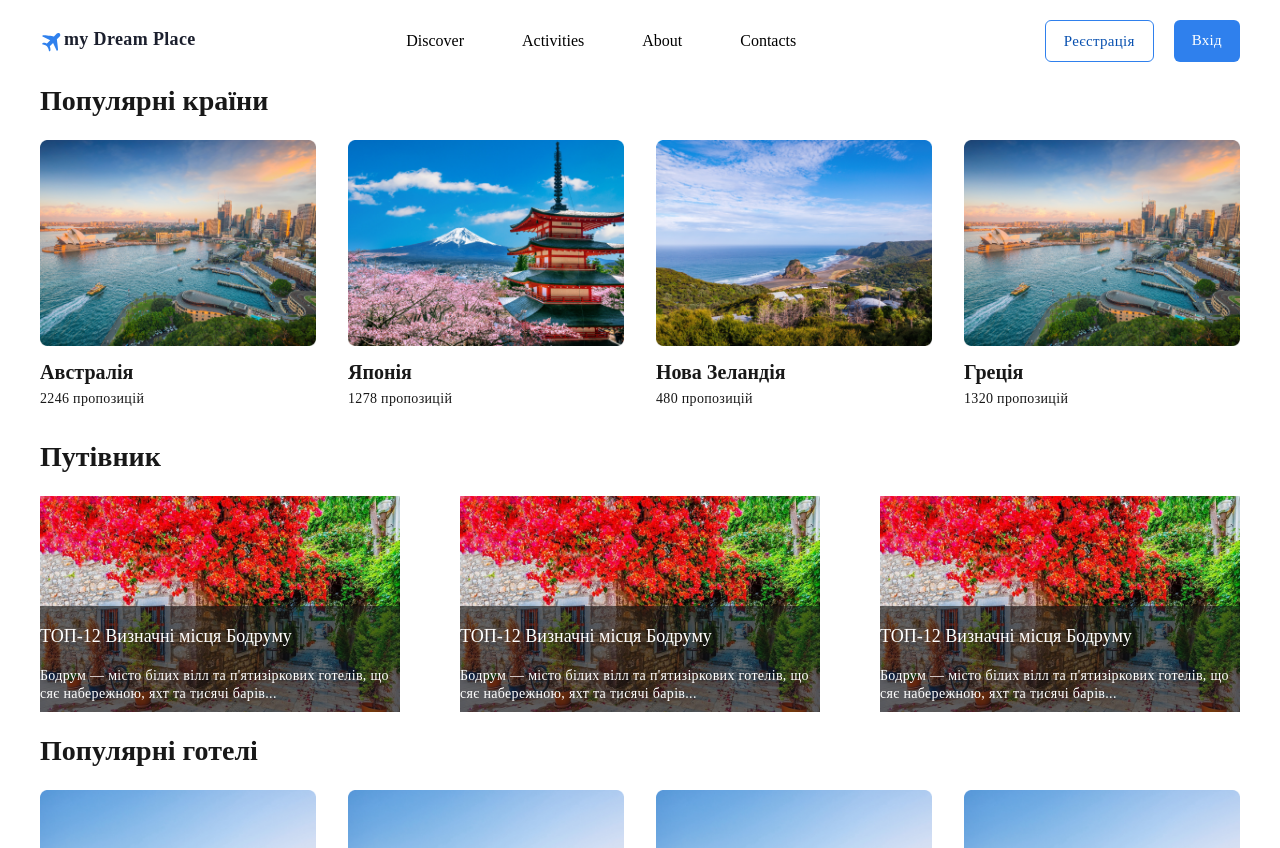
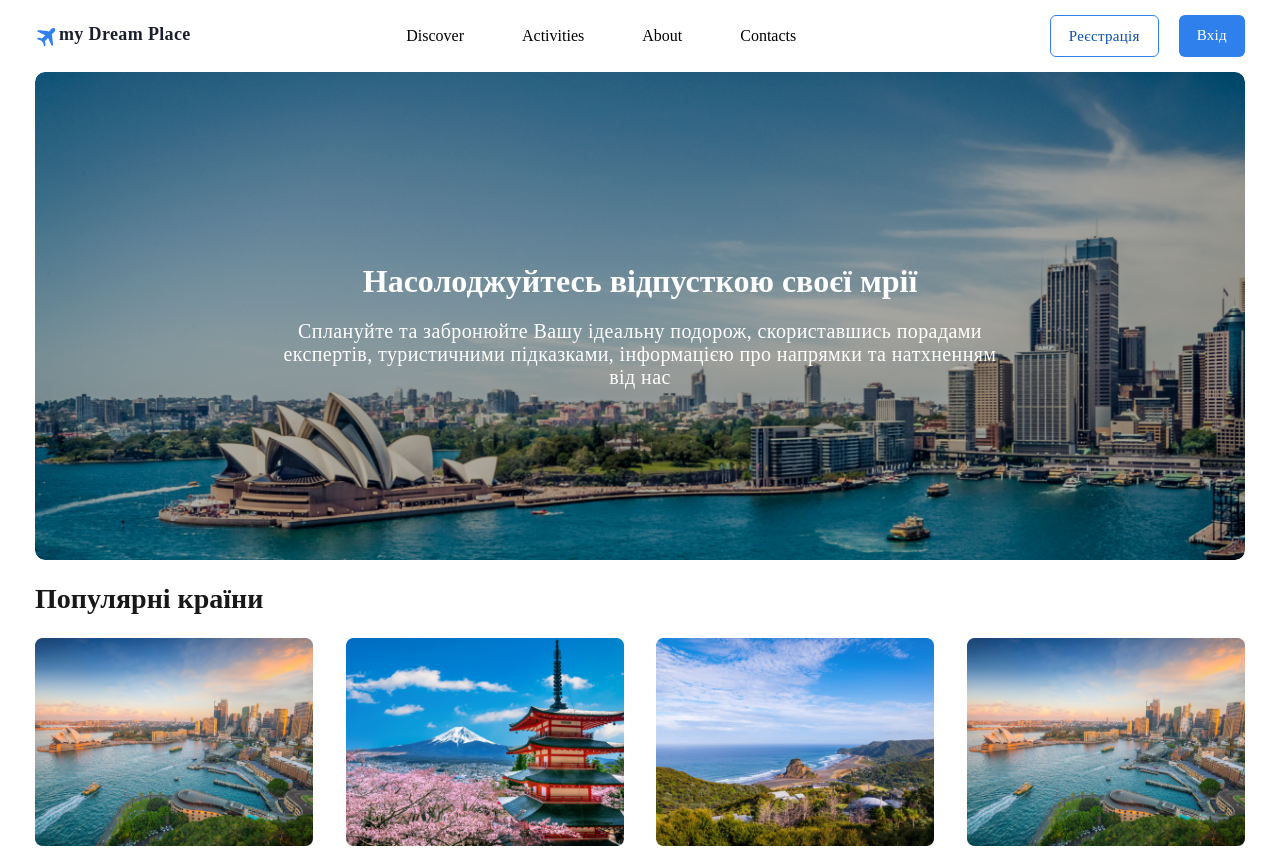
Before and after one commit to YuliiaVialkova/exam-travel, a Vue app: page / in a window 1280 px wide. Shown: the top 848 px of the page. Built offline with nearby package versions, Linux system fonts and the light colour scheme.

Commit message:
fixed section promo

```diff
--- a/src/components/AppHeader.vue
+++ b/src/components/AppHeader.vue
@@ -42,7 +42,7 @@ import HeaderContacts from './HeaderContacts.vue'
 @media screen and (min-width: 653px) {
   .header {
     flex-wrap: wrap;
-    gap: 20px;
+    gap: 15px;
 
     &__menu {
       order: 5;
--- /dev/null
+++ b/src/components/AppPromo.vue
@@ -0,0 +1,67 @@
+<template>
+  <section class="promo">
+    <div class="promo__img-wrp">
+      <img src="../../public/promo_home_page.png" class="promo__img" alt="" />
+    </div>
+    <div class="promo__content">
+      <div class="promo__title">Насолоджуйтесь відпусткою своєї мрії</div>
+      <div class="promo__subtitle">
+        Сплануйте та забронюйте Вашу ідеальну подорож, скориставшись порадами експертів,
+        туристичними підказками, інформацією про напрямки та натхненням від нас
+      </div>
+    </div>
+  </section>
+</template>
+
+<style lang="scss">
+.promo {
+  &__img-wrp {
+    width: 100%;
+    height: auto;
+    overflow: hidden;
+  }
+  &__img {
+    width: 100%;
+    vertical-align: top;
+    border-radius: 10px;
+  }
+  &__title {
+    text-align: center;
+    font-size: toRem(28px);
+    font-weight: 700;
+    margin: 20px 0;
+  }
+  &__subtitle {
+    text-align: center;
+    font-size: toRem(18px);
+    font-weight: $mainFontWeight;
+  }
+}
+@media screen and (min-width: 768px) {
+  .promo {
+    position: relative;
+
+    &__content {
+      position: absolute;
+      top: 50%;
+      left: 50%;
+      transform: translate(-50%, -50%);
+      width: 60%;
+      text-align: center;
+    }
+    &__title {
+      text-align: center;
+      font-size: toRem(32px);
+      font-weight: 700;
+      color: var(--white-color);
+    }
+    &__subtitle {
+      text-align: center;
+      font-size: toRem(20px);
+      font-weight: $mainFontWeight;
+      color: var(--white-color);
+      letter-spacing: 0.4px;
+    }
+  }
+}
+</style>
--- a/src/components/PopularCountries.vue
+++ b/src/components/PopularCountries.vue
@@ -95,6 +95,9 @@
     flex-wrap: wrap;
     gap: 20px;
   }
+  &__item {
+    width: 100%;
+  }
   &__img-wrp {
     width: 100%;
     height: auto;
--- a/src/views/HomeView.vue
+++ b/src/views/HomeView.vue
@@ -4,12 +4,14 @@ import AppFooter from '../components/AppFooter.vue'
 import PopularHotels from '../components/PopularHotels.vue'
 import GuideBook from '../components/GuideBook.vue'
 import PopularCountries from '../components/PopularCountries.vue'
+import AppPromo from '../components/AppPromo.vue'
 </script>
 
 <template>
   <div class="container">
-    <AppHeader />
+    <AppHeader class="header" />
     <main class="main-content">
+      <AppPromo />
       <PopularCountries />
       <GuideBook />
       <PopularHotels />
@@ -23,10 +25,13 @@ import PopularCountries from '../components/PopularCountries.vue'
   min-height: 100vh;
   display: flex;
   flex-direction: column;
-  padding: 20px;
+  padding: 15px;
   overflow: hidden;
   max-width: 1240px;
   margin: 0 auto;
+}
+.header {
+  margin-bottom: 15px;
 }
 .main-content {
   flex-grow: 1;
```
